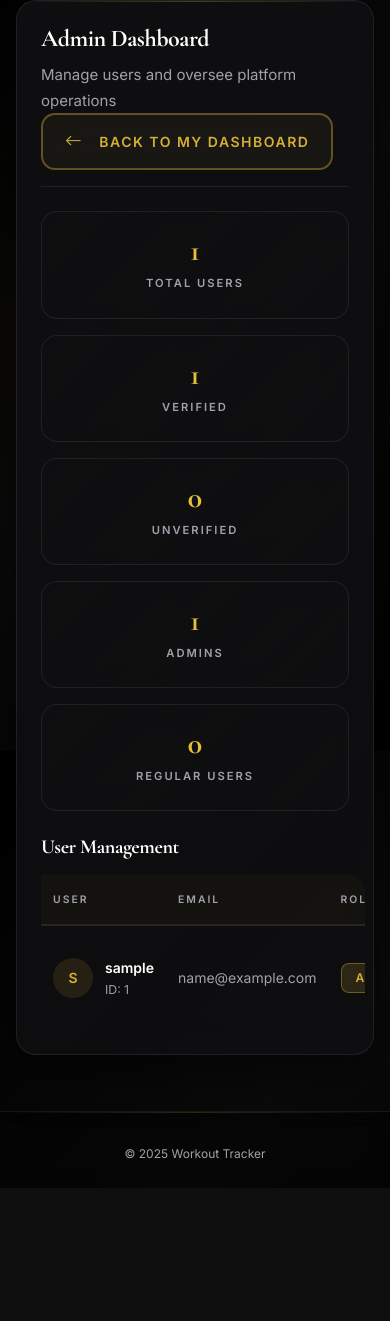
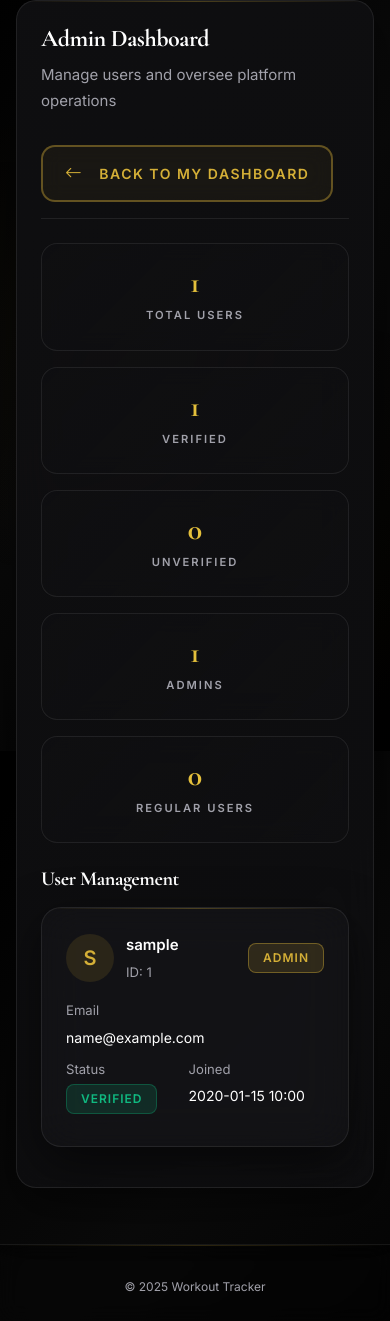
Before and after one commit to Harsh-0024/workout_logger_, a Flask app: page /admin in a window 390 px wide. Shown: the part 93-1414 px from the top of the page. Before the commit the page ends 1280 px from the top, so only its background shows below. Run offline with Flask 3, Linux system fonts and the light colour scheme; a user stored in the database is signed in; tables that the repository leaves empty hold one stand-in row (values such as "Sample post"); parts of the project's set-up code (start-up, migrations or seed data) failed here and were passed over.

Commit message:
better visually.

```diff
--- a/templates/admin_dashboard.html
+++ b/templates/admin_dashboard.html
@@ -3,15 +3,15 @@
 {% block title %}Admin Dashboard - Workout Tracker{% endblock %}
 
 {% block content %}
-<div class="row">
-    <div class="col-12">
+<div class="row justify-content-center">
+    <div class="col-12 col-lg-10">
         <div class="card">
-            <div class="d-flex flex-column flex-md-row justify-content-between align-items-start align-items-md-center mb-4 pb-3 border-bottom" style="border-color: var(--border-subtle) !important;">
-                <div>
+            <div class="d-flex flex-column flex-md-row justify-content-between align-items-start align-items-md-center mb-4 pb-3 pb-md-4 border-bottom" style="border-color: var(--border-subtle) !important; gap: 1rem;">
+                <div class="mb-3 mb-md-0">
                     <h2 class="fw-bold mb-2">Admin Dashboard</h2>
                     <p class="text-muted mb-0">Manage users and oversee platform operations</p>
                 </div>
-                <a href="{{ url_for('user_dashboard', username=current_user.username) }}" class="btn btn-gold-outline btn-sm">
+                <a href="{{ url_for('user_dashboard', username=current_user.username) }}" class="btn btn-gold-outline btn-sm flex-shrink-0">
                     <i class="bi bi-arrow-left me-2"></i>Back to My Dashboard
                 </a>
             </div>
@@ -51,11 +51,12 @@
             </div>
 
             <!-- User Management -->
-            <div class="d-flex align-items-center justify-content-between mb-3">
+            <div class="d-flex align-items-center justify-content-between mb-3 mb-md-4">
                 <h4 class="mb-0 fw-bold">User Management</h4>
             </div>
 
-            <div class="table-responsive">
+            <!-- Desktop Table View -->
+            <div class="table-responsive d-none d-md-block">
                 <table class="table">
                     <thead>
                         <tr>
@@ -110,6 +111,53 @@
                         {% endfor %}
                     </tbody>
                 </table>
+            </div>
+
+            <!-- Mobile Card View -->
+            <div class="d-md-none">
+                {% for user in users %}
+                <div class="card mb-3" style="background: rgba(255, 255, 255, 0.02); border: 1px solid var(--border-subtle);">
+                    <div class="d-flex align-items-center gap-3 mb-3">
+                        <div class="d-flex align-items-center justify-content-center rounded-circle" style="width: 48px; height: 48px; background: rgba(212, 175, 55, 0.12);">
+                            <span class="text-gold fw-semibold" style="font-size: 1.25rem;">{{ user.username[0].upper() }}</span>
+                        </div>
+                        <div class="flex-grow-1">
+                            <div class="fw-semibold text-white mb-1">{{ user.username }}</div>
+                            <div class="text-muted small">ID: {{ user.id }}</div>
+                        </div>
+                        {% if user.role == 'admin' %}
+                        <span class="badge bg-primary">Admin</span>
+                        {% else %}
+                        <span class="badge bg-info">User</span>
+                        {% endif %}
+                    </div>
+                    <div class="mb-2">
+                        <div class="text-muted small mb-1">Email</div>
+                        <div class="text-white" style="font-size: 0.875rem; word-break: break-word;">{{ user.email }}</div>
+                    </div>
+                    <div class="d-flex gap-3 mb-2">
+                        <div class="flex-fill">
+                            <div class="text-muted small mb-1">Status</div>
+                            {% if user.is_verified %}
+                            <span class="badge bg-success">Verified</span>
+                            {% else %}
+                            <span class="badge bg-danger">Pending</span>
+                            {% endif %}
+                        </div>
+                        <div class="flex-fill">
+                            <div class="text-muted small mb-1">Joined</div>
+                            <div class="text-white" style="font-size: 0.875rem;">{{ user.created_at }}</div>
+                        </div>
+                    </div>
+                    {% if user.id != current_user.id and user.role != 'admin' %}
+                    <div class="pt-2 border-top" style="border-color: var(--border-subtle) !important;">
+                        <button type="button" class="btn btn-outline-danger btn-sm w-100" onclick="showDeleteModal('{{ user.id }}', '{{ user.username }}', '{{ user.email }}')">
+                            <i class="bi bi-trash me-2"></i>Delete User
+                        </button>
+                    </div>
+                    {% endif %}
+                </div>
+                {% endfor %}
             </div>
         </div>
     </div>
--- a/templates/log.html
+++ b/templates/log.html
@@ -16,7 +16,7 @@
                     <label class="form-label text-muted mb-2 mb-md-3 tracking-wide" style="font-size: var(--fs-xs); text-transform: uppercase; letter-spacing: 2px; font-weight: 600;">
                         Workout Data
                     </label>
-                    <textarea name="workout_text" class="form-control" rows="14"
+                    <textarea name="workout_text" class="form-control" rows="10"
                         placeholder="Chest & Triceps 1&#10;Bench Press: 100kg x 5, 100kg x 5, 100kg x 5&#10;Incline DB Press: 35kg x 8, 35kg x 8, 35kg x 8&#10;..."></textarea>
                     <small class="text-muted mt-2 d-block" style="font-size: var(--fs-xs);">
                         <i class="bi bi-info-circle me-1"></i>Paste your workout data in the format above
--- a/templates/retrieve_step3.html
+++ b/templates/retrieve_step3.html
@@ -1,7 +1,7 @@
 {% extends 'base.html' %}
 {% block content %}
 <div class="row justify-content-center">
-    <div class="col-12 col-md-10 col-lg-9">
+    <div class="col-12 col-md-10 col-lg-8">
         <div class="card text-center">
             <div class="mb-4 mb-md-5">
                 <i class="bi bi-check-circle-fill" style="font-size: clamp(4rem, 12vw, 5rem); color: var(--gold-primary); opacity: 0.8;"></i>
@@ -14,7 +14,7 @@
                 <label class="form-label text-muted mb-2 mb-md-3 d-block tracking-wide text-start" style="font-size: var(--fs-xs); text-transform: uppercase; letter-spacing: 2px; font-weight: 600;">
                     <i class="bi bi-file-text me-2"></i>Workout Plan
                 </label>
-                <textarea id="planText" class="form-control" rows="14"
+                <textarea id="planText" class="form-control" rows="10"
                           style="font-family: 'SF Mono', 'Menlo', 'Monaco', monospace; font-size: clamp(0.75rem, 2.5vw, 0.875rem); line-height: 1.6;"
                           readonly>{{ output }}</textarea>
             </div>
```
